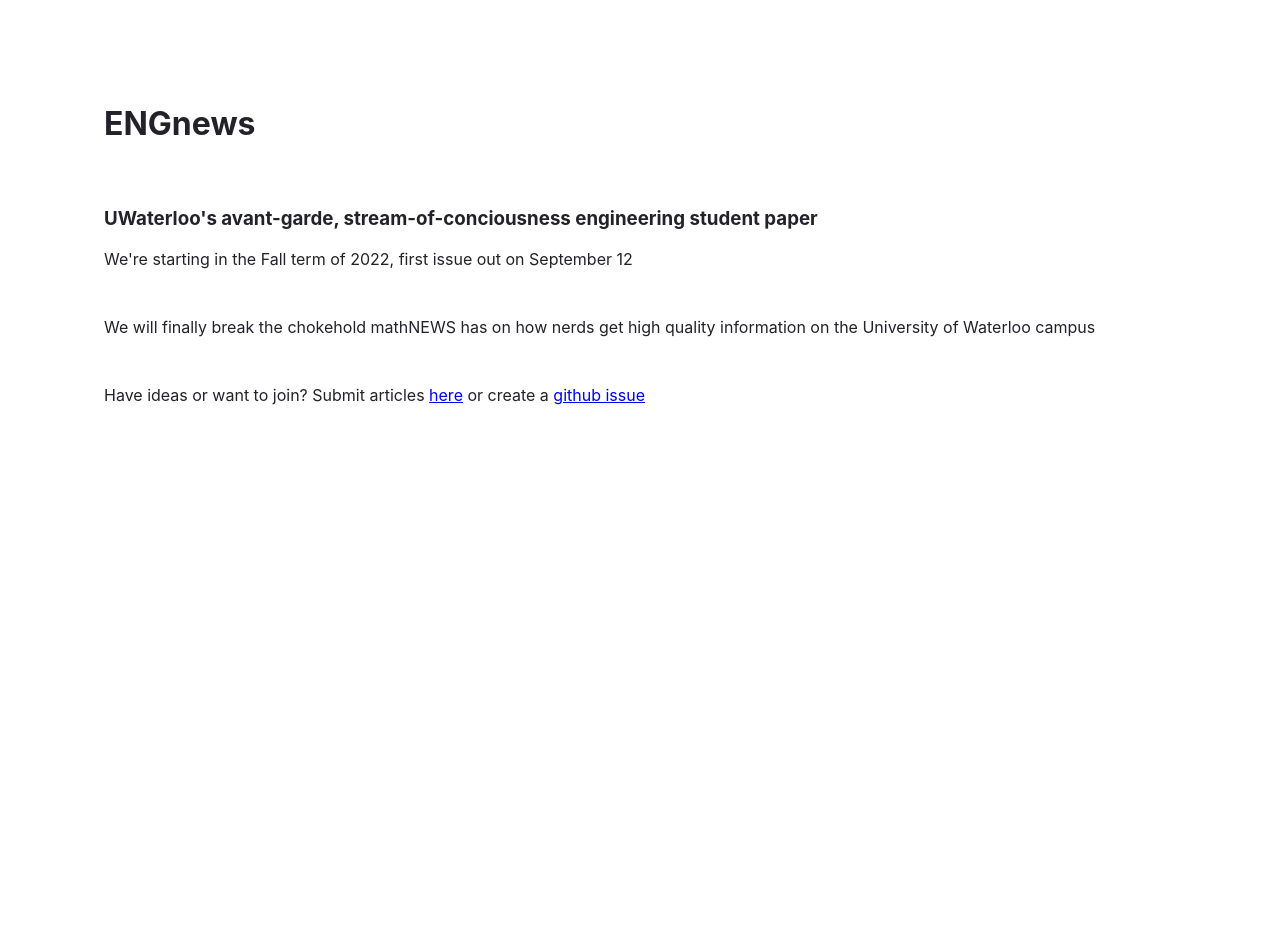
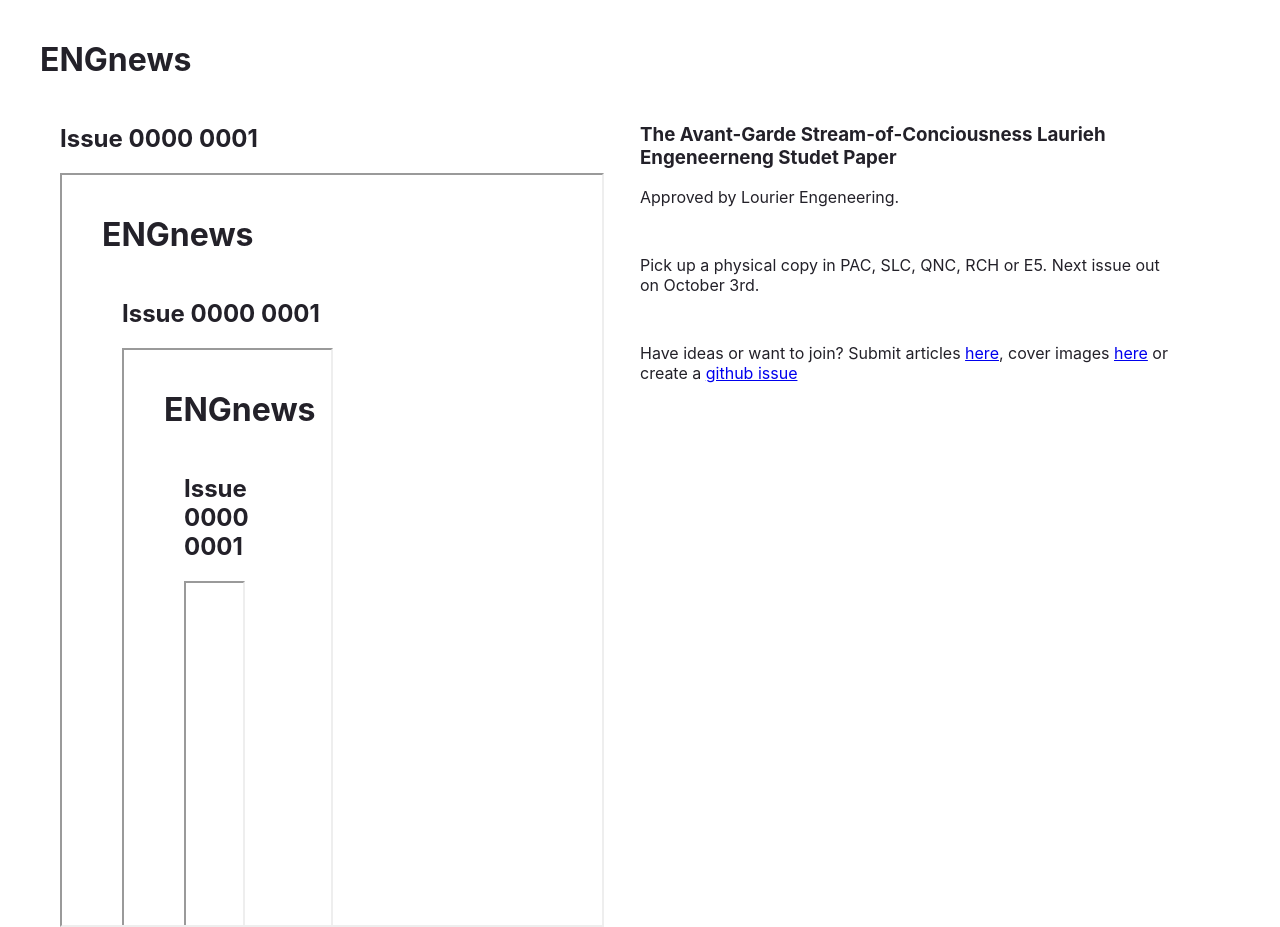
Before and after one commit to uwengnews/uwengnews.github.io, a Gatsby site: page / in a window 1280 px wide. Before the commit the page ends 800 px from the top, so only its background shows below. Built offline with nearby package versions, Linux system fonts and the light colour scheme; Gatsby itself is replaced by a stand-in of ours.

Commit message:
add first issue

```diff
--- a/src/pages/index.tsx
+++ b/src/pages/index.tsx
@@ -1,14 +1,15 @@
 import * as React from "react"
+import issue from "../issues/issue.pdf";
 
 // styles
 const pageStyles = {
   color: "#232129",
-  padding: 96,
+  padding: 32,
   fontFamily: "-apple-system, Roboto, sans-serif, serif",
 }
 const headingStyles = {
   marginTop: 0,
-  marginBottom: 64,
+  marginBottom: 5,
   maxWidth: 320,
 }
 const headingAccentStyles = {
@@ -73,8 +74,26 @@ const badgeStyle = {
   lineHeight: 1,
 }
 
+const iframeStyle = {
+  width: '100%',
+  height: 750,
+
+}
+
+const gridContainer = {
+  width: '100%',
+  overflow: 'hidden',
+}
+
+const gridElem = {
+  width: '45%',
+  float: 'left',
+  padding: 20,
+}
+
 const githubIssuesLink = "https://github.com/uwengnews/uwengnews.github.io/issues";
 const articleSubmissionLink = "https://forms.gle/QMmLBQv6YemSdCfC6";
+const coverImageSubmissionLInk = "https://docs.google.com/forms/d/e/1FAIpQLSdUmb3xwXgFfQCb-2lgpZLQbOgPh1n7e3_Eh_XIywF8C5WLxQ/viewform";
 
 // markup
 const IndexPage = () => {
@@ -84,16 +103,24 @@ const IndexPage = () => {
       <h1 style={headingStyles}>
         ENGnews
       </h1>
-      <h3>UWaterloo's avant-garde, stream-of-conciousness engineering student paper</h3>
+      <div style={gridContainer}>
+        <div style={gridElem}>
+          <h2>Issue 0000 0001</h2>
+          <iframe id="issuePdf" title="Issue 0000 0001" src={issue} style={iframeStyle}></iframe>
+        </div>
+        <div style={gridElem}>
+          <h3>The Avant-Garde Stream-of-Conciousness Laurieh Engeneerneng Studet Paper</h3>
           <p style={paragraphStyles}>
-        We're starting in the Fall term of 2022, first issue out on September 12
+            Approved by Lourier Engeneering.
           </p>
           <p style={paragraphStyles}>
-        We will finally break the chokehold mathNEWS has on how nerds get high quality information on the University of Waterloo campus
+            Pick up a physical copy in PAC, SLC, QNC, RCH or E5. Next issue out on October 3rd.
           </p>
           <p style={paragraphStyles}>
-        Have ideas or want to join? Submit articles <a href={articleSubmissionLink}>here</a> or create a <a href={githubIssuesLink}>github issue</a>
+            Have ideas or want to join? Submit articles <a href={articleSubmissionLink}>here</a>, cover images <a href={articleSubmissionLink}>here</a> or create a <a href={githubIssuesLink}>github issue</a>
           </p>
+        </div>
+      </div>
     </main>
   )
 }
```
Also changed, not shown: 1 other file. Lines whose indentation alone changed are shown as unchanged.
